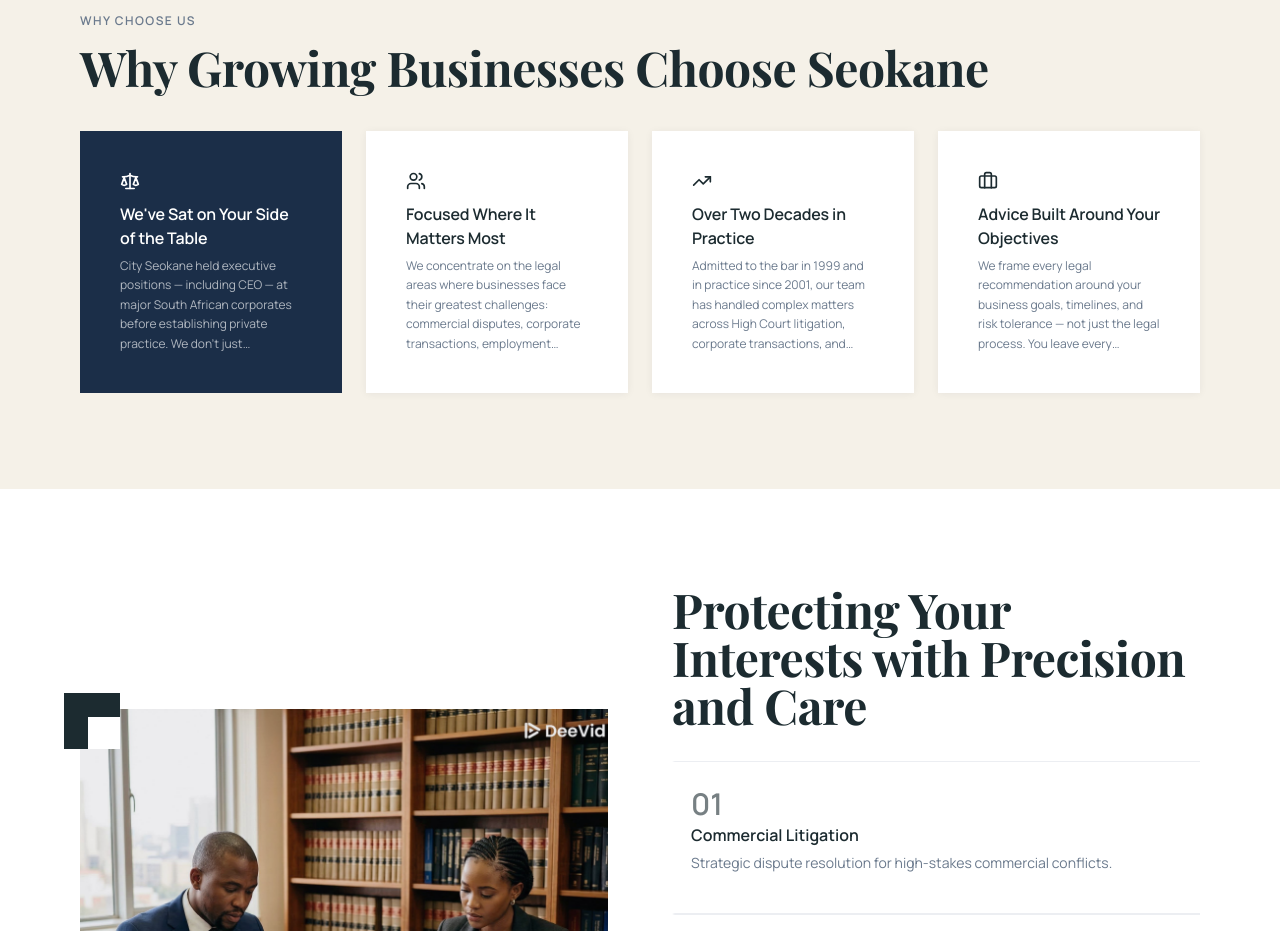
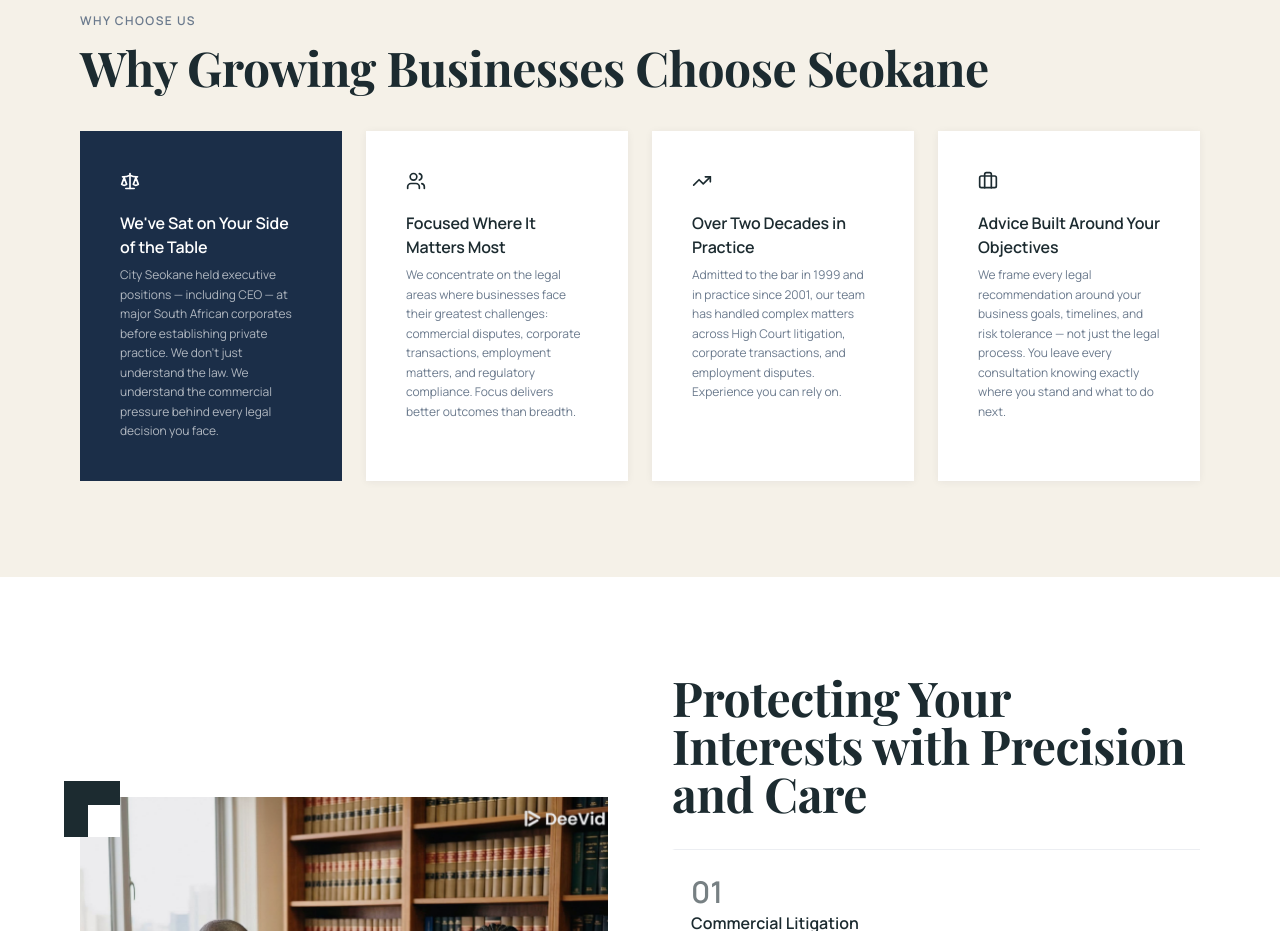
Before and after one commit to jimmy-motsei/seokaneinc-website, a Next.js app: page / in a window 1280 px wide. Shown: the part 1900-2831 px from the top of the page. Built offline with nearby package versions, Linux system fonts and the light colour scheme.

Commit message:
Fix Why Choose Us cards — remove text clipping, equal card heights

```diff
--- a/src/app/globals.css
+++ b/src/app/globals.css
@@ -470,12 +470,11 @@
     border-radius: 0;
     padding: 2rem;
     box-shadow: 0 1px 8px rgb(13 21 48 / 6%);
-    align-self: start;
-    overflow: hidden;
+    align-self: stretch;
     display: flex;
     flex-direction: column;
-    justify-content: space-between;
-    gap: 1.5rem;
+    justify-content: flex-start;
+    gap: 1.25rem;
     transition:
       box-shadow var(--transition-slow),
       transform var(--transition-slow);
@@ -488,9 +487,7 @@
 
   @media (min-width: 640px) {
     .feature-card {
-      aspect-ratio: 1 / 1;
       padding: 2.5rem;
-      gap: 0;
     }
   }
 
--- a/src/app/page.tsx
+++ b/src/app/page.tsx
@@ -246,7 +246,7 @@ export default function HomePage() {
                   <Icon className={`h-5 w-5 flex-shrink-0 ${isFirst ? "text-white" : "text-[var(--color-navy-dark)]"}`} aria-hidden="true" />
                   <div>
                     <h3 className={`text-base font-semibold mb-1.5 ${isFirst ? "text-white" : ""}`}>{title}</h3>
-                    <p className={`text-xs leading-relaxed line-clamp-5 ${isFirst ? "text-white/65" : "text-[var(--color-ink-muted)]"}`}>{body}</p>
+                    <p className={`text-xs leading-relaxed ${isFirst ? "text-white/65" : "text-[var(--color-ink-muted)]"}`}>{body}</p>
                   </div>
                 </article>
               );
```
